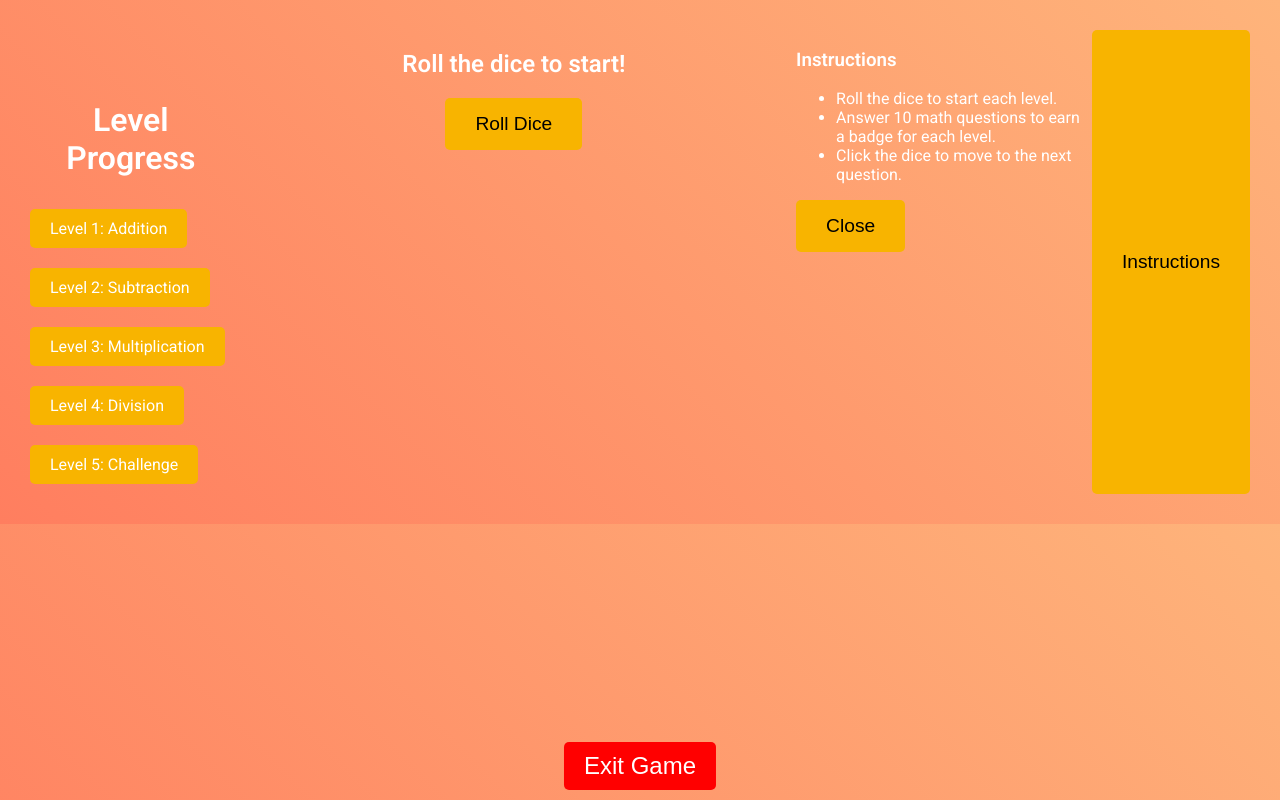
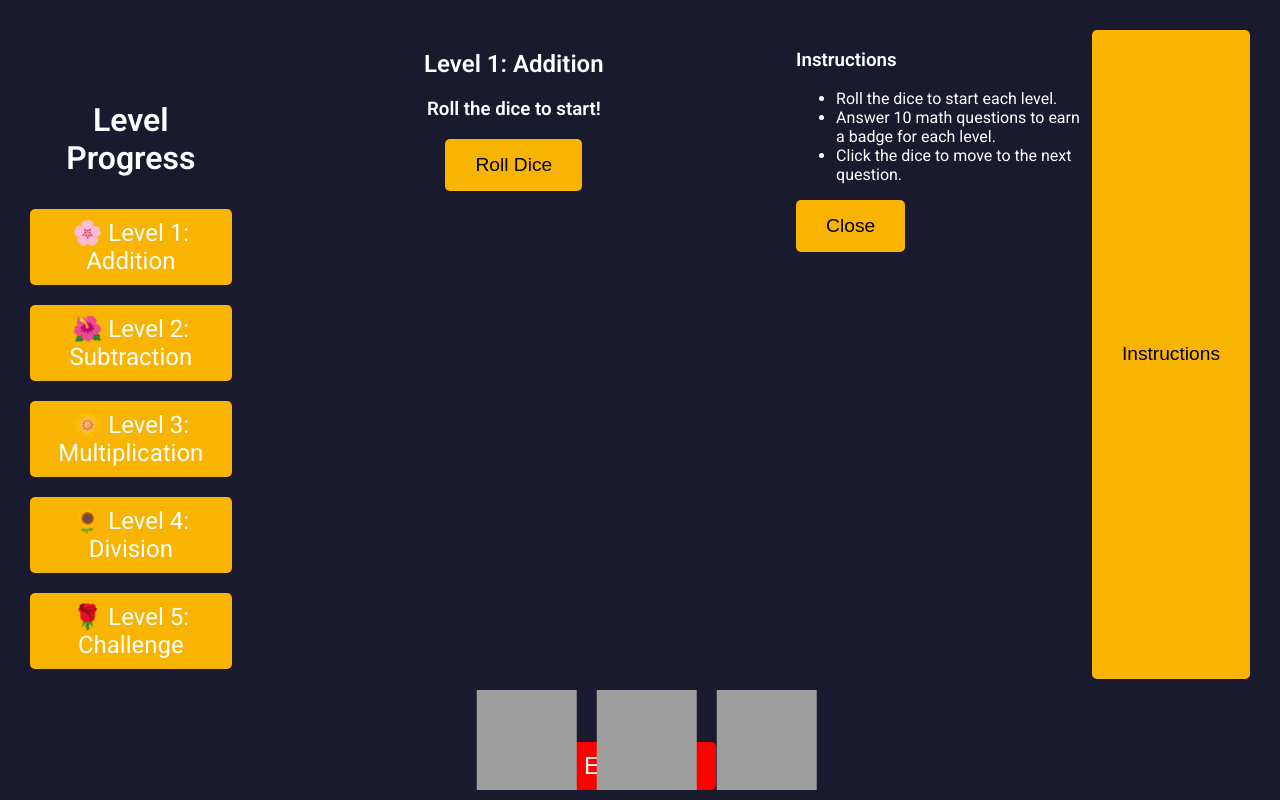
Before and after one commit to Ahanyama/CipherNest, a PHP site: page /css/level1.html in a window 1280 px wide. Run offline with PHP 8.4, Linux system fonts and the light colour scheme; grey boxes are pictures that could not be loaded.

Commit message:
levels front end

```diff
--- a/css/level1.html
+++ b/css/level1.html
@@ -11,19 +11,21 @@
 
     <!-- Main Game Container -->
     <div id="game-container" class="fade-in">
-        <!-- Left Side Level Progress Map -->
+
+        <!-- Left Side Level Progress (Flowers) -->
         <div id="level-map">
             <h1>Level Progress</h1>
-            <div id="level-1" class="level" onclick="startGame(1)">Level 1: Addition</div>
-            <div id="level-2" class="level" onclick="startGame(2)">Level 2: Subtraction</div>
-            <div id="level-3" class="level" onclick="startGame(3)">Level 3: Multiplication</div>
-            <div id="level-4" class="level" onclick="startGame(4)">Level 4: Division</div>
-            <div id="level-5" class="level" onclick="startGame(5)">Level 5: Challenge</div>
+            <div id="level-1" class="flower" onclick="startGame(1)">🌸 Level 1: Addition</div>
+            <div id="level-2" class="flower" onclick="startGame(2)">🌺 Level 2: Subtraction</div>
+            <div id="level-3" class="flower" onclick="startGame(3)">🌼 Level 3: Multiplication</div>
+            <div id="level-4" class="flower" onclick="startGame(4)">🌻 Level 4: Division</div>
+            <div id="level-5" class="flower" onclick="startGame(5)">🌹 Level 5: Challenge</div>
         </div>
 
-        <!-- Dice Roll and Question Section -->
+        <!-- Right Side Dice Roll and Question Section -->
         <div id="dice-roll">
-            <h2 id="question-box">Roll the dice to start!</h2>
+            <h2 id="level-heading">Level 1: Addition</h2>
+            <h3 id="question-box">Roll the dice to start!</h3>
             <button id="roll-btn" class="btn btn-primary" onclick="rollDice()">Roll Dice</button>
             <div id="answer-section" class="hidden">
                 <input type="text" id="answer" placeholder="Your Answer" class="btn">
@@ -58,6 +60,13 @@
         <button id="exit-btn" class="btn btn-danger" onclick="exitGame()">Exit Game</button>
     </div>
 
+    <!-- Cartoon Animations at the Bottom -->
+    <div id="cartoon-animations">
+        <img src="cartoon_character1.gif" class="cartoon-animation" alt="Cartoon Character 1">
+        <img src="cartoon_character2.gif" class="cartoon-animation" alt="Cartoon Character 2">
+        <img src="cartoon_character3.gif" class="cartoon-animation" alt="Cartoon Character 3">
+    </div>
+
     <script src="level3.js"></script>
 </body>
 </html>
--- a/css/level2.css
+++ b/css/level2.css
@@ -1,7 +1,7 @@
 /* General Styling */
 body {
     font-family: 'Roboto', sans-serif;
-    background: linear-gradient(45deg, #ff7e5f, #feb47b);
+    background-color: #1a1a2e;
     color: white;
     margin: 0;
     padding: 0;
@@ -20,19 +20,19 @@ body {
     align-items: flex-start;
     margin-top: 50px;
     text-align: center;
-    transition: transform 0.3s ease-in-out;
 }
 
-.level {
+.flower {
+    font-size: 24px;
     padding: 10px 20px;
     background-color: #f8b400;
     margin: 10px 0;
     cursor: pointer;
-    transition: transform 0.3s ease-in-out, background-color 0.3s ease;
     border-radius: 5px;
+    transition: transform 0.3s ease-in-out;
 }
 
-.level:hover {
+.flower:hover {
     transform: scale(1.1);
     background-color: #ffa500;
 }
@@ -118,7 +118,7 @@ button:hover {
     }
 }
 
-.level:active {
+.flower:active {
     animation: bounce 0.2s ease-in-out;
 }
 
@@ -151,3 +151,34 @@ button:hover {
         transform: scale(1);
     }
 }
+
+/* Cartoon Animations at the Bottom */
+#cartoon-animations {
+    display: flex;
+    justify-content: center;
+    margin-top: 50px;
+    position: fixed;
+    bottom: 0;
+    left: 50%;
+    transform: translateX(-50%);
+}
+
+.cartoon-animation {
+    width: 100px;
+    height: 100px;
+    margin: 10px;
+    animation: cartoonMove 2s infinite ease-in-out;
+}
+
+/* Cartoon Animation Movement */
+@keyframes cartoonMove {
+    0% {
+        transform: translateX(-20px);
+    }
+    50% {
+        transform: translateX(20px);
+    }
+    100% {
+        transform: translateX(-20px);
+    }
+}
```
Also changed, not shown: scripts/level3.js (+18 -26 lines).
